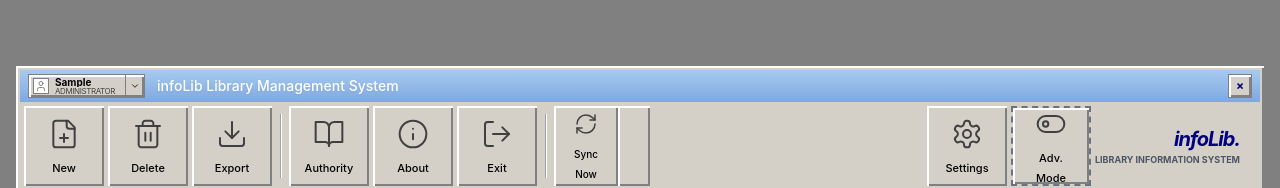
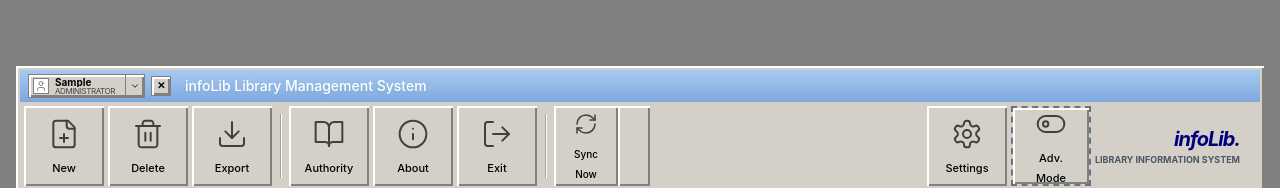
Before and after one commit to flor-dev25/opac-lib, a React (Vite) app: page /login in a window 1280 px wide. Both pictures are taken after typing "Sample", "Sample123" into the empty fields and a click on the button "OK". Shown: the part 160-348 px from the top of the page. Built offline with nearby package versions, Linux system fonts and the light colour scheme; the HTML template or start-up script is replaced by a standard one.

Commit message:
fix(ui): move profile and close button to top-left group

```diff
--- a/src/components/layout/TitleBar.tsx
+++ b/src/components/layout/TitleBar.tsx
@@ -12,21 +12,21 @@ export const TitleBar: React.FC<TitleBarProps> = ({
 }) => {
   return (
     <div className="h-8 bg-gradient-to-b from-[#A6CAF0] to-[#7FA8E0] dark:from-[#1E3A6E] dark:to-[#2A4F8A] flex items-center justify-between px-2 select-none">
-      <div className="flex items-center gap-2">
+      <div className="flex items-center gap-1.5">
         <UserProfile />
-        <span className="text-white dark:text-dark-text text-sm font-medium drop-shadow-sm ml-1">
+        {onClose && (
+          <button
+            onClick={onClose}
+            className="w-5 h-5 bg-[#D4D0C8] dark:bg-dark-panel border border-[#808080] dark:border-dark-border-dark shadow-bevel-raised flex items-center justify-center hover:bg-[#E0E0E0] dark:hover:bg-dark-surface-alt active:shadow-bevel-sunken"
+            aria-label="Close"
+          >
+            <span className="text-black dark:text-dark-text text-[10px] font-bold">✕</span>
+          </button>
+        )}
+        <span className="text-white dark:text-dark-text text-sm font-medium drop-shadow-sm ml-2">
           {title}
         </span>
       </div>
-      {onClose && (
-        <button
-          onClick={onClose}
-          className="w-6 h-6 bg-[#D4D0C8] dark:bg-dark-panel border border-[#808080] dark:border-dark-border-dark shadow-bevel-raised flex items-center justify-center hover:bg-[#E0E0E0] dark:hover:bg-dark-surface-alt active:shadow-bevel-sunken"
-          aria-label="Close"
-        >
-          <span className="text-[#000080] dark:text-dark-accent text-xs font-bold">×</span>
-        </button>
-      )}
     </div>
   );
 };
```
